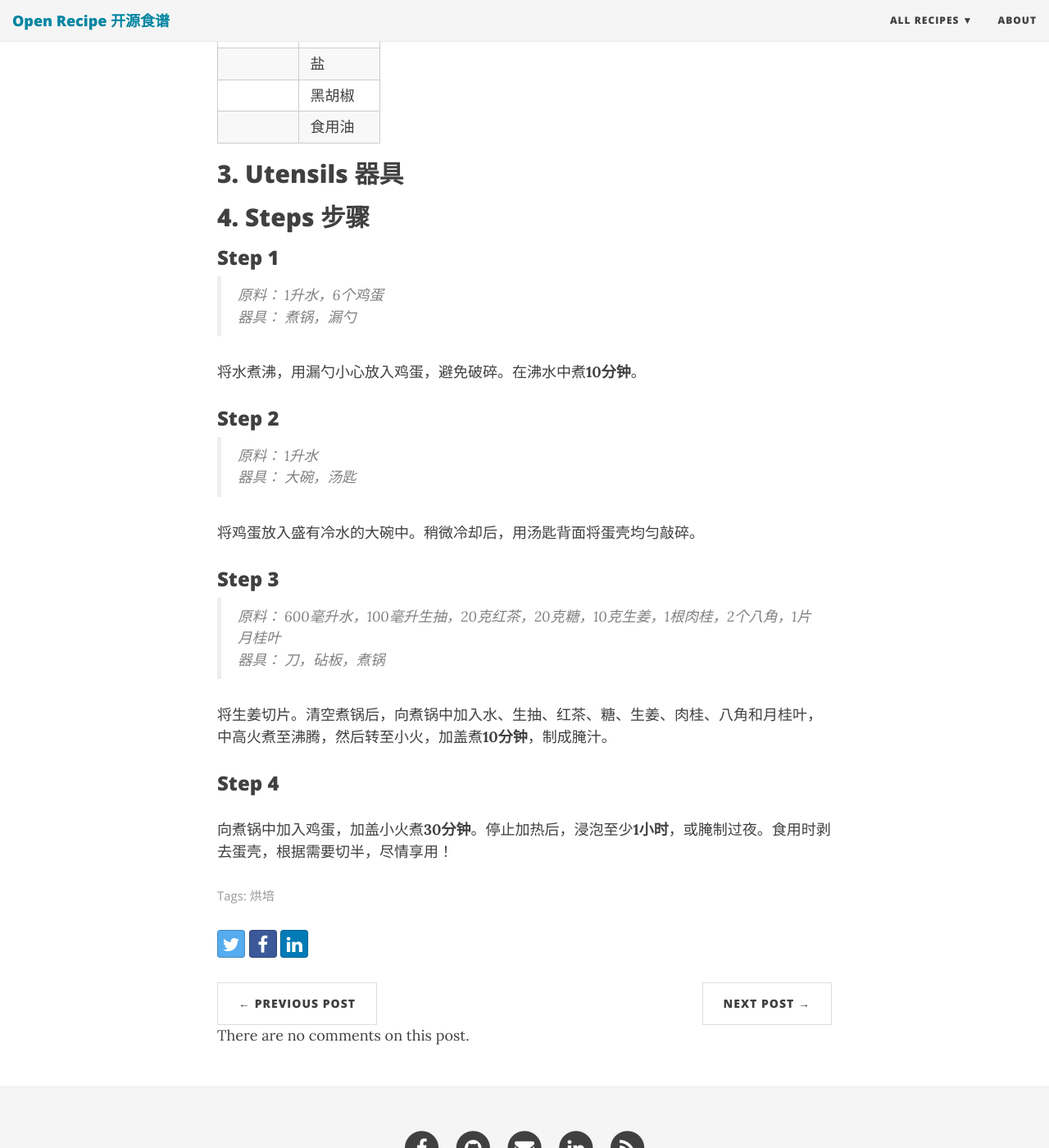
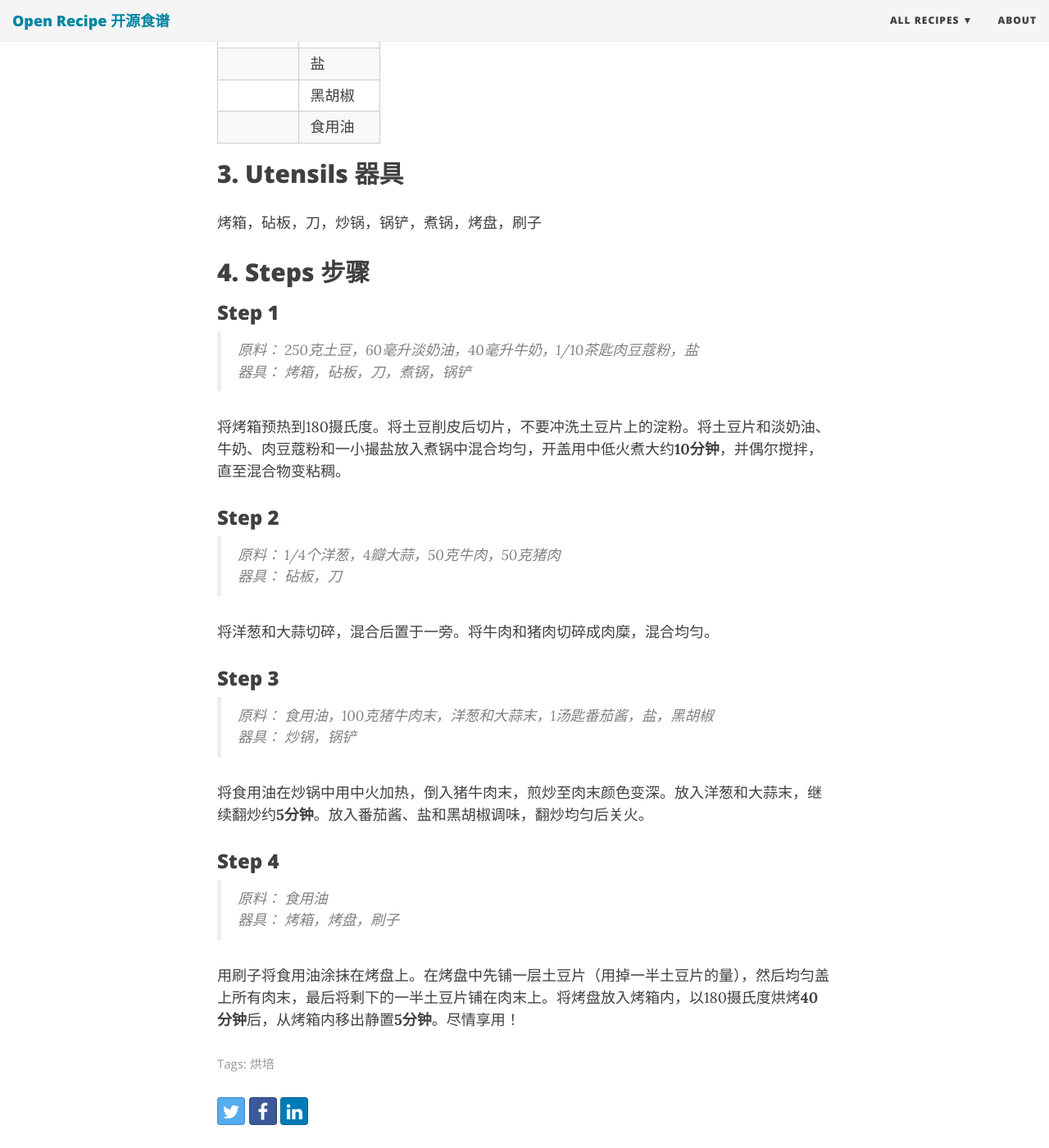
Before and after one commit to uraplutonium/open-recipe, a Jekyll site: the page built from _posts/2018-09-29-creamy-potato-and-meat-grain.md, in a window 1280 px wide and 1400 px high, scrolled down 1376 px. Shown: the whole window at 82% size. Built offline with Jekyll 4.4.1, drawn with Linux system fonts in a browser that asks for light colours; nearby versions of some CDN libraries; a script that is not in the unit is left out.

```diff
--- a/_posts/2018-09-29-creamy-potato-and-meat-grain.md
+++ b/_posts/2018-09-29-creamy-potato-and-meat-grain.md
@@ -32,27 +32,30 @@ comments: true
 
 ## 3. Utensils 器具
 
-
+烤箱，砧板，刀，炒锅，锅铲，煮锅，烤盘，刷子
 
 ## 4. Steps 步骤
 
 ### Step 1
-> 原料： 1升水，6个鸡蛋
-> 器具： 煮锅，漏勺
+> 原料： 250克土豆，60毫升淡奶油，40毫升牛奶，1/10茶匙肉豆蔻粉，盐
+> 器具： 烤箱，砧板，刀，煮锅，锅铲
 
-将水煮沸，用漏勺小心放入鸡蛋，避免破碎。在沸水中煮**10分钟**。
+将烤箱预热到180摄氏度。将土豆削皮后切片，不要冲洗土豆片上的淀粉。将土豆片和淡奶油、牛奶、肉豆蔻粉和一小撮盐放入煮锅中混合均匀，开盖用中低火煮大约**10分钟**，并偶尔搅拌，直至混合物变粘稠。
 
 ### Step 2
-> 原料： 1升水
-> 器具： 大碗，汤匙
+> 原料： 1/4个洋葱，4瓣大蒜，50克牛肉，50克猪肉
+> 器具： 砧板，刀
 
-将鸡蛋放入盛有冷水的大碗中。稍微冷却后，用汤匙背面将蛋壳均匀敲碎。
+将洋葱和大蒜切碎，混合后置于一旁。将牛肉和猪肉切碎成肉糜，混合均匀。
 
 ### Step 3
-> 原料： 600毫升水，100毫升生抽，20克红茶，20克糖，10克生姜，1根肉桂，2个八角，1片月桂叶
-> 器具： 刀，砧板，煮锅
+> 原料： 食用油，100克猪牛肉末，洋葱和大蒜末，1汤匙番茄酱，盐，黑胡椒
+> 器具： 炒锅，锅铲
 
-将生姜切片。清空煮锅后，向煮锅中加入水、生抽、红茶、糖、生姜、肉桂、八角和月桂叶，中高火煮至沸腾，然后转至小火，加盖煮**10分钟**，制成腌汁。
+将食用油在炒锅中用中火加热，倒入猪牛肉末，煎炒至肉末颜色变深。放入洋葱和大蒜末，继续翻炒约**5分钟**。放入番茄酱、盐和黑胡椒调味，翻炒均匀后关火。
 
 ### Step 4
-向煮锅中加入鸡蛋，加盖小火煮**30分钟**。停止加热后，浸泡至少**1小时**，或腌制过夜。食用时剥去蛋壳，根据需要切半，尽情享用！
+> 原料： 食用油
+> 器具： 烤箱，烤盘，刷子
+
+用刷子将食用油涂抹在烤盘上。在烤盘中先铺一层土豆片（用掉一半土豆片的量），然后均匀盖上所有肉末，最后将剩下的一半土豆片铺在肉末上。将烤盘放入烤箱内，以180摄氏度烘烤**40分钟**后，从烤箱内移出静置**5分钟**。尽情享用！
```
Also changed, not shown: _posts/2018-09-29-peach-iced-tea.md (+30 -29 lines).
